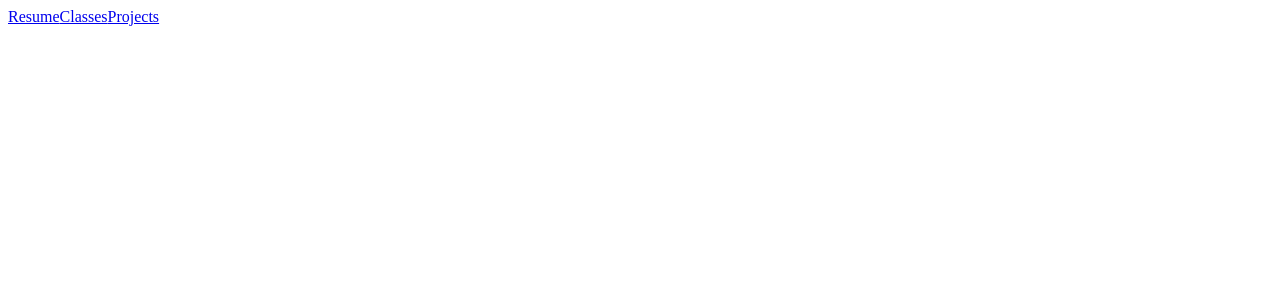
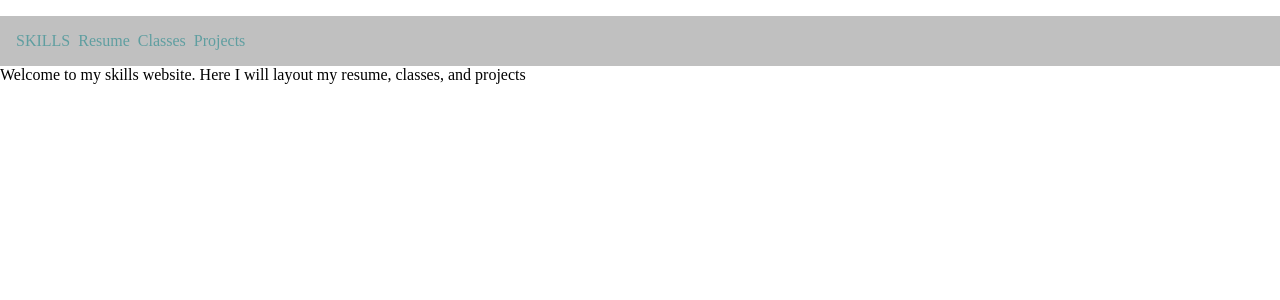
Before and after one commit to LaytonWashburn/LaytonWashburn.github.io, a React (Vite) app: page / in a window 1280 px wide. Shown: the top 300 px of the page. Built offline with nearby package versions, Linux system fonts and the light colour scheme.

Commit message:
Added styling

```diff
--- a/src/components/Home.jsx
+++ b/src/components/Home.jsx
@@ -3,8 +3,11 @@ import { Navbar } from "./Navbar"
 export function Home(){
 
     return(
-        <>
+        <div>
             <Navbar/>
-        </>
+            <p className="text">
+                Welcome to my skills website. Here I will layout my resume, classes, and projects
+            </p>
+        </div>
     )
 }
--- a/src/components/Navbar.jsx
+++ b/src/components/Navbar.jsx
@@ -1,12 +1,15 @@
 import {Link} from "react-router-dom"
+import "../styles.css"
+
 
 export function Navbar(){
 
     return(
-        <nav>
-            <Link to={"/Navbar"}>Resume</Link>
-            <Link>Classes</Link>
-            <Link>Projects</Link>
+        <nav className="navbar">
+            <Link to={"/"} className="links">SKILLS</Link>
+            <Link to={"/Resume"} className="links">Resume</Link>
+            <Link className="links">Classes</Link>
+            <Link className="links">Projects</Link>
         </nav>
     )
 }
--- a/src/components/Resume.jsx
+++ b/src/components/Resume.jsx
@@ -1,13 +1,16 @@
-
+import { Navbar } from "./Navbar"
 
 export function Resume() {
 
 
     return(
-        <div>
+        <>
+        <Navbar/>
+        <div className="ResumeMain">
             <div>CS 1</div>
             <div>CS 2</div>
             <div>CS 3</div>
         </div>
+        </>
     )
 }
--- /dev/null
+++ b/src/styles.css
@@ -0,0 +1,31 @@
+body{
+    margin: 0;
+}
+
+.navbar{
+    display: flex;
+    position: fixed;
+    padding: 16px;
+    width: 100%;
+    gap: 8px;
+    background-color: #C0C0C0;
+}
+
+.links{
+    text-decoration: none;
+    color: #5F9EA0;
+}
+
+.links:hover{
+    font-weight: bold;
+    color: #7FFFD4;
+    transform: scale(1.1);
+}
+
+.ResumeMain{
+    padding-top: 50.4px;
+}
+
+.text{
+    padding-top: 50.4px;
+}
```
